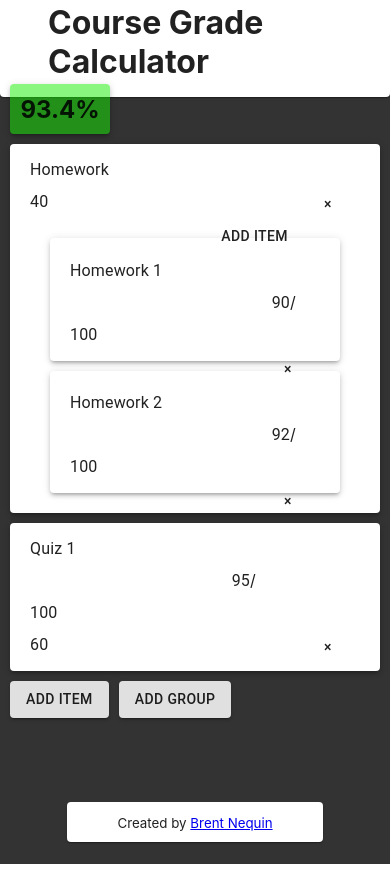
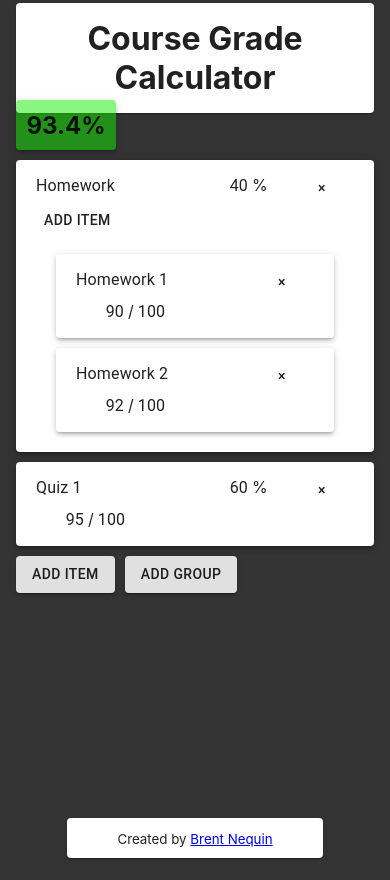
Before and after one commit to brentnequin/course-grade-calculator, a React (Create React App) app: page / in a window 390 px wide. Built offline with nearby package versions, Linux system fonts and the light colour scheme.

Commit message:
fixed mobile ui, error checking for divide by zero

```diff
--- a/src/App.css
+++ b/src/App.css
@@ -1,5 +1,7 @@
 h1 {
   margin: 0;
+  font-size: 2em;
+  text-align:center;
 }
 
 .App {
@@ -11,13 +13,15 @@ h1 {
   align-items: center;
   justify-content: center;
   height: 10vh;
+  padding: 0 1em;
+  font-size: 1em;
 }
 
 .App-main {
-  display: flex;
-  justify-content: center;
   min-height: 80vh;
-  margin: 0 10px;
+  max-width: 740px;
+  margin: auto;
+  padding: 0 1em;
 }
 
 .App-footer {
@@ -66,6 +70,10 @@ h1 {
   display: flex;
   align-items: center;
   justify-content: center;
+  position: -webkit-sticky;
+  position: sticky;
+  z-index: 1;
+  top: 20px;
 }
 
 .button-item-delete,
@@ -77,11 +85,63 @@ h1 {
   margin: 10px;
 }
 
+.itemScore {
+  float: right;
+  width: 8em;
+}
+
+.divider-itemScore {
+  margin: 0;
+  padding: 4px 0px 7px 0px;
+  height: 32px 0;
+  width: 2px;
+}
+
 input[type="number"]::-webkit-inner-spin-button,
 input[type="number"]::-webkit-outside-spin-button {
   display: none;
 }
 
+.input-itemName, .input-groupName {
+  width: 10em;
+}
+
 .input-itemScore {
-  direction: rtl;
+    width: 3em;
+    margin-right: 0.25em;
 }
+
+.input-itemScoreMax {
+  width: 3em;
+  margin-left: 0.25em;
+}
+
+.input-itemWeight, .input-groupWeight {
+  width: 3.25em;
+  margin-right: 0.25em;
+}
+
+@media (max-width: 550px) {
+  h1 {
+    font-size: 2em;
+  }
+
+  .App-header {
+    padding-top: 1em;
+  }
+
+  .item-wrapper,
+  .groupItem-wrapper {
+    height: 64px;
+  }
+
+  .itemScore,
+  .button-groupItem-add {
+    float: left;
+  }
+
+  .groupName-wrapper {
+    height: 64px;
+  }
+
+}
--- a/src/Components/GradeCalculator.js
+++ b/src/Components/GradeCalculator.js
@@ -60,7 +60,7 @@ export default class GradeCalculator extends React.Component {
                     else
                         return score + this.calculateGroupScore(item);
                 }
-                else if (item.itemName === "" || item.itemScore === "" || item.itemScoreMax === "" || item.itemWeight === "")
+                else if (item.itemName === "" || item.itemScore === "" || item.itemScoreMax === "" || item.itemScoreMax === 0  || item.itemWeight === "")
                     return score; // if an item has any empty fields, do not include in computation
                 else
                     return score + (item.itemScore / item.itemScoreMax) * (item.itemWeight / 100);
@@ -70,7 +70,7 @@ export default class GradeCalculator extends React.Component {
 
     calculateGroupScore(group) {
         return group.groupList.reduce((score, item) => {
-            if (item.itemName === "" || item.itemScore === "" || item.itemScoreMax === "")
+            if (item.itemName === "" || item.itemScore === "" || item.itemScoreMax === "" || item.itemScoreMax === 0)
                 return score; // if an item has any empty fields, do not include in computation
             else
                 return score + (item.itemScore / item.itemScoreMax) * (group.groupWeight / group.groupList.length / 100);
@@ -129,13 +129,12 @@ export default class GradeCalculator extends React.Component {
     onClickAddGroupItemButton(groupIndex) {
         let list = this.state.itemList;
         let groupItem = list.filter(item => item.id === groupIndex)[0];
-        console.log(groupItem);
         let id;
         if (groupItem.groupList.length === 0)
             id = 0;
         else
             id = groupItem.groupList[groupItem.groupList.length - 1].id + 1;
-            groupItem.groupList.splice(groupItem.groupList.length, 0, {
+        groupItem.groupList.splice(groupItem.groupList.length, 0, {
             id: id,
             itemName: "",
             itemScore: "",
@@ -145,7 +144,6 @@ export default class GradeCalculator extends React.Component {
     }
 
     onClickDeleteButton(index) {
-        console.log(index);
         let itemList = this.state.itemList;
         itemList = itemList.filter(item => item.id !== index);
         this.setState({itemList: itemList});
@@ -171,7 +169,6 @@ export default class GradeCalculator extends React.Component {
         itemList.filter(item => item.id === index)[0] = item;
         this.setState({itemList: itemList});
         this.setState({score: this.calculateScore(itemList)})
-        console.log(this.calculateScore(itemList));
     }
 
     onChangeInputGroupItem(groupIndex, itemIndex, itemProp, newValue) {
@@ -182,7 +179,6 @@ export default class GradeCalculator extends React.Component {
         list.filter(item => item.id === groupIndex)[0].groupList.filter(item => item.id === itemIndex)[0] = item;
         this.setState({itemList: list});
         this.setState({score: this.calculateScore(list)});
-        console.log(this.calculateScore(list));
     }
 
     render() {
--- a/src/Components/Group.js
+++ b/src/Components/Group.js
@@ -21,6 +21,7 @@ export default class Group extends React.Component {
             <Paper elevation={3}>
                 <div className="groupName-wrapper">
                     <InputBase
+                        className="input-groupName"
                         name="groupName"
                         type="text"
                         defaultValue={this.props.groupName}
@@ -28,12 +29,14 @@ export default class Group extends React.Component {
                         onChange={e => {this.props.onChangeInput(this.props.index, e.target.name, e.target.value)} }
                     />
                     <InputBase
+                        className="input-groupWeight"
                         name="groupWeight"
                         type="number"
+                        inputProps={{ style: {textAlign: 'right'} }}
                         defaultValue={this.props.groupWeight}
                         placeholder="Weight"
                         onChange={e => {this.props.onChangeInput(this.props.index, e.target.name, e.target.value)} }
-                    />
+                    />%
                     <Button className="button-item-delete" onClick={() => {this.props.onClickDeleteButton(this.props.index)} }>×</Button>
                     <Button className="button-groupItem-add" onClick={() => {this.props.onClickAddGroupItemButton(this.props.index)}} >Add Item</Button>
                 </div>
--- a/src/Components/GroupItem.js
+++ b/src/Components/GroupItem.js
@@ -7,29 +7,33 @@ export default class GroupItem extends React.Component {
             <Paper elevation={3}>
                 <div className="groupItem-wrapper">
                     <InputBase
+                        className="input-itemName"
                         name="itemName"
                         type="text"
                         defaultValue={this.props.itemName}
                         placeholder="Item Name"
                         onChange={e => {this.props.onChangeInputGroupItem(this.props.groupIndex, this.props.index, e.target.name, e.target.value)} }
                     />
+                    <Button className="button-item-delete" onClick={() => {this.props.onClickDeleteButtonGroupItem(this.props.groupIndex, this.props.index)} }>×</Button>
+                    <div className="itemScore">
                         <InputBase
                             className="input-itemScore"
                             name="itemScore"
                             type="number"
+                            inputProps={{ style: {textAlign: 'right'} }}
                             defaultValue={this.props.itemScore}
                             placeholder="Score"
                             onChange={e => {this.props.onChangeInputGroupItem(this.props.groupIndex, this.props.index, e.target.name, e.target.value)} }
-                />
-                /
+                        />/
                         <InputBase
+                            className="input-itemScoreMax"
                             name="itemScoreMax"
                             type="number"
                             defaultValue={this.props.itemScoreMax}
                             placeholder="Max"
                             onChange={e => {this.props.onChangeInputGroupItem(this.props.groupIndex, this.props.index, e.target.name, e.target.value)} }
                         />
-                <Button className="button-item-delete" onClick={() => {this.props.onClickDeleteButtonGroupItem(this.props.groupIndex, this.props.index)} }>×</Button>
+                    </div>
                 </div>
             </Paper>
         );
--- a/src/Components/Item.js
+++ b/src/Components/Item.js
@@ -16,29 +16,34 @@ export default class Item extends React.Component {
                         onChange={e => {this.props.onChangeInput(this.props.index, e.target.name, e.target.value)} }
                     />
                     <InputBase
+                        className="input-itemWeight"
+                        name="itemWeight"
+                        type="number"
+                        inputProps={{ style: {textAlign: 'right'} }}
+                        defaultValue={this.props.itemWeight}
+                        placeholder="Weight"
+                        onChange={e => {this.props.onChangeInput(this.props.index, e.target.name, e.target.value)} }
+                    />%
+                    <Button className="button-item-delete" onClick={() => {this.props.onClickDeleteButton(this.props.index)} }>×</Button>
+                    <div className="itemScore">
+                        <InputBase
                             className="input-itemScore"
                             name="itemScore"
                             type="number"
+                            inputProps={{ style: {textAlign: 'right'} }}
                             defaultValue={this.props.itemScore}
                             placeholder="Score"
                             onChange={e => {this.props.onChangeInput(this.props.index, e.target.name, e.target.value)} }
-                    />
-                    /
+                        />/
                         <InputBase
+                            className="input-itemScoreMax"
                             name="itemScoreMax"
                             type="number"
                             defaultValue={this.props.itemScoreMax}
                             placeholder="Max"
                             onChange={e => {this.props.onChangeInput(this.props.index, e.target.name, e.target.value)} }
                         />
-                    <InputBase
-                        name="itemWeight"
-                        type="number"
-                        defaultValue={this.props.itemWeight}
-                        placeholder="Weight"
-                        onChange={e => {this.props.onChangeInput(this.props.index, e.target.name, e.target.value)} }
-                    />
-                    <Button className="button-item-delete" onClick={() => {this.props.onClickDeleteButton(this.props.index)} }>×</Button>
+                    </div>
                 </div>
             </Paper>
         );
--- a/src/index.css
+++ b/src/index.css
@@ -5,6 +5,13 @@ body {
     sans-serif;
   -webkit-font-smoothing: antialiased;
   -moz-osx-font-smoothing: grayscale;
+  -webkit-touch-callout: none; /* iOS Safari */
+    -webkit-user-select: none; /* Safari */
+     -khtml-user-select: none; /* Konqueror HTML */
+       -moz-user-select: none; /* Old versions of Firefox */
+        -ms-user-select: none; /* Internet Explorer/Edge */
+            user-select: none; /* Non-prefixed version, currently
+                                  supported by Chrome, Edge, Opera and Firefox */
 }
 
 code {
```
Lines whose indentation alone changed are shown as unchanged.
